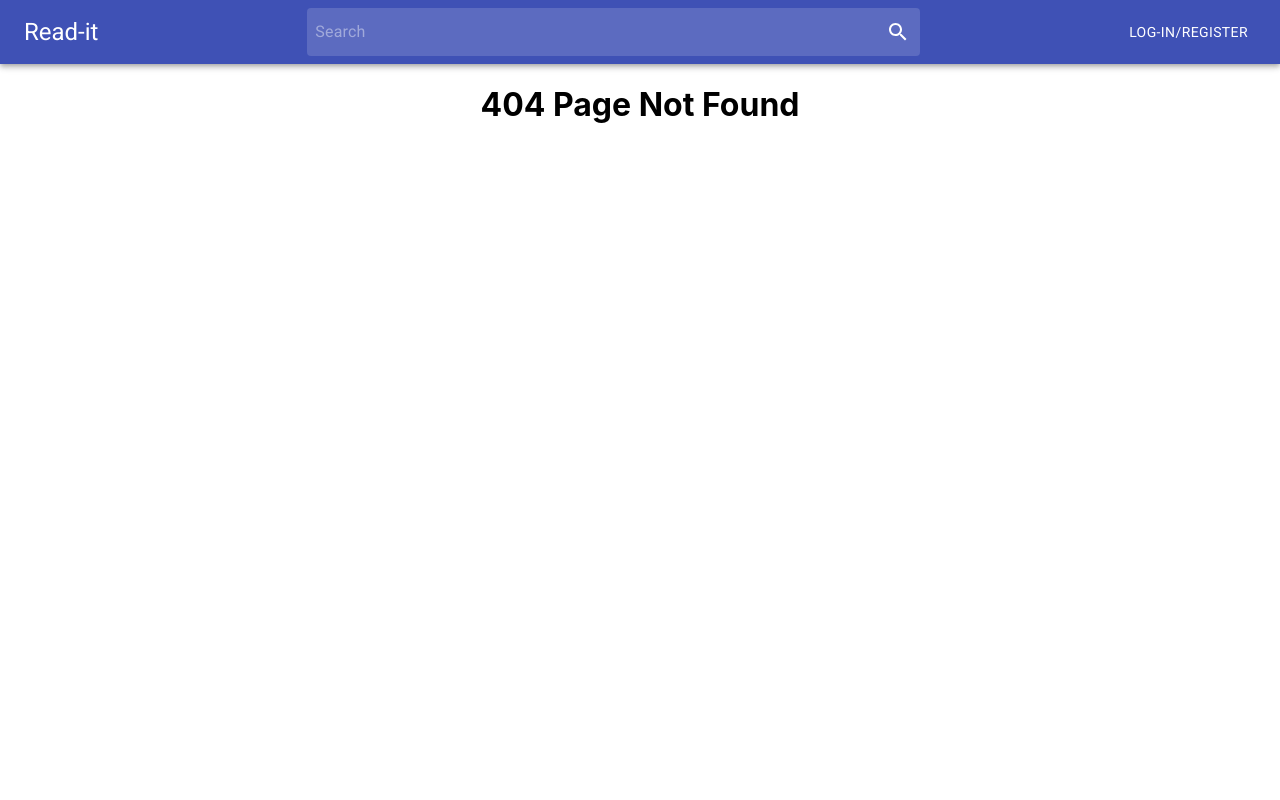
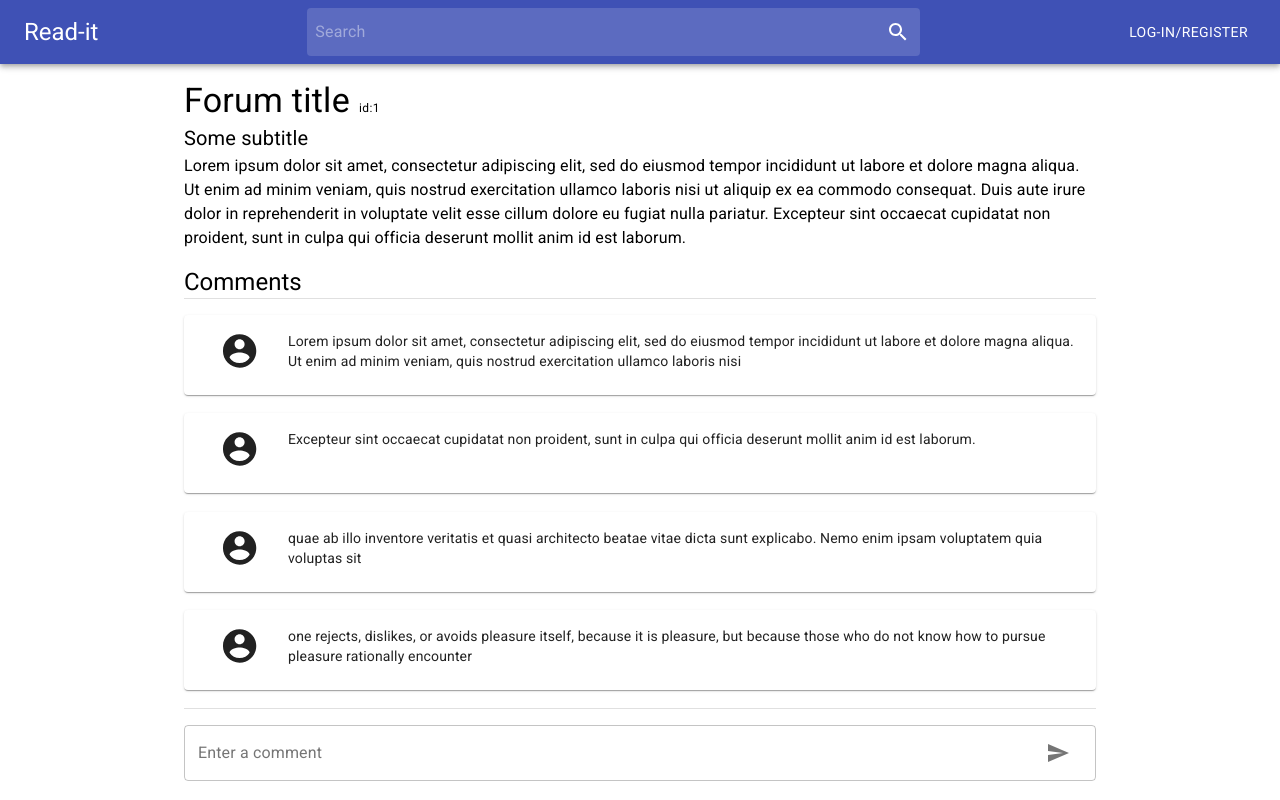
Before and after one commit to Sarthakrakhra/4177Group15Project, a React (Create React App) app: page /forum/1 in a window 1280 px wide. Before the commit this address led to /not-found. Built offline with nearby package versions, Linux system fonts and the light colour scheme.

Commit message:
Completed code

```diff
--- a/src/App.js
+++ b/src/App.js
@@ -12,6 +12,7 @@ import Search from "./Pages/Search";
 import LoginRegistration from "./Pages/LoginRegistration";
 import Navigation from "./Components/Navigation";
 import NotFound from "./Pages/NotFound";
+import ExpandedForum from "./Components/ExpandedForum";
 
 function App() {
   return (
@@ -20,10 +21,11 @@ function App() {
         <Navigation />
         <div>
           <Switch>
+            <Route path="/" component={Home} exact></Route>
+            <Route exact path={`/forum/:forumId`} component={ExpandedForum} />
+            <Route path="/forum" component={Forum}></Route>
+            <Route path="/loginRegister" component={LoginRegistration}></Route>
             <Route path="/search" component={Search}></Route>
-            <Route path="/loginRegister" component={LoginRegistration}></Route>
-            <Route path="/forum" component={Forum} exact></Route>
-            <Route path="/" component={Home} exact></Route>
             <Route path="/not-found" component={NotFound}></Route>
             <Redirect to="/not-found"></Redirect>
           </Switch>
--- a/src/CardData.js
+++ b/src/CardData.js
@@ -1,4 +1,4 @@
-const cardData = [
+let cardData = [
   "Lorem ipsum dolor sit amet, consectetur adipiscing elit, sed do eiusmod tempor incididunt ut labore et dolore magna aliqua. Ut enim ad minim veniam, quis nostrud exercitation ullamco laboris nisi ",
   "Excepteur sint occaecat cupidatat non proident, sunt in culpa qui officia deserunt mollit anim id est laborum.",
   "quae ab illo inventore veritatis et quasi architecto beatae vitae dicta sunt explicabo. Nemo enim ipsam voluptatem quia voluptas sit",
--- /dev/null
+++ b/src/Components/ExpandedForum.js
@@ -0,0 +1,108 @@
+import React, { useState } from "react";
+import { Container, Typography, makeStyles, Divider } from "@material-ui/core";
+import cardData from "../CardData";
+import CardComment from "./CardComment";
+import FormControl from "@material-ui/core/FormControl";
+import InputLabel from "@material-ui/core/InputLabel";
+import OutlinedInput from "@material-ui/core/OutlinedInput";
+import InputAdornment from "@material-ui/core/InputAdornment";
+import IconButton from "@material-ui/core/IconButton";
+import SendIcon from "@material-ui/icons/Send";
+import Tooltip from "@material-ui/core/Tooltip";
+
+const useStyles = makeStyles((theme) => ({
+  root: {
+    marginTop: "1em",
+  },
+  subtitle: {
+    fontWeight: "lighter",
+  },
+  commentSection: {
+    marginTop: "1em",
+  },
+  forumId: {
+    marginLeft: "1%",
+  },
+  enterComment: {
+    marginBottom: "1em",
+  },
+}));
+const ExpandedForum = ({ match }) => {
+  const classes = useStyles();
+  const [commentError, setCommentError] = useState(false);
+  const [comment, setComment] = useState("");
+  const [userComments, setUserComments] = useState(cardData);
+  const addToComments = () => {
+    if (!comment || comment.trim() === "") setCommentError(true);
+    else {
+      const newUserComments = [...userComments];
+      newUserComments.push(comment);
+      setUserComments(newUserComments);
+      setCommentError(false);
+      setComment("");
+    }
+  };
+
+  return (
+    <Container maxWidth="md" className={classes.root}>
+      <Typography align="left" variant="h4">
+        Forum title
+        <Typography className={classes.forumId} variant="caption">
+          id:{match.params.forumId}
+        </Typography>
+      </Typography>
+      <Typography className={classes.subtitle} align="left" variant="h6">
+        Some subtitle
+      </Typography>
+      <Typography variant="body1" align="left">
+        Lorem ipsum dolor sit amet, consectetur adipiscing elit, sed do eiusmod
+        tempor incididunt ut labore et dolore magna aliqua. Ut enim ad minim
+        veniam, quis nostrud exercitation ullamco laboris nisi ut aliquip ex ea
+        commodo consequat. Duis aute irure dolor in reprehenderit in voluptate
+        velit esse cillum dolore eu fugiat nulla pariatur. Excepteur sint
+        occaecat cupidatat non proident, sunt in culpa qui officia deserunt
+        mollit anim id est laborum.
+      </Typography>
+      <div className={classes.commentSection}>
+        <Typography align="left" variant="h5">
+          Comments
+        </Typography>
+        <Divider style={{ marginBottom: "1em" }} />
+        {userComments.map((val, key) => {
+          return <CardComment key={key} comment={val} />;
+        })}
+      </div>
+      <Divider style={{ marginBottom: "1em" }} />
+      <FormControl
+        className={classes.enterComment}
+        variant="outlined"
+        fullWidth
+      >
+        <InputLabel htmlFor="outlined-adornment-comment">
+          Enter a comment
+        </InputLabel>
+        <OutlinedInput
+          labelWidth={125}
+          multiline
+          value={comment}
+          error={commentError}
+          onChange={(event) => setComment(event.target.value)}
+          endAdornment={
+            <InputAdornment position="end">
+              <Tooltip title="Add comment">
+                <IconButton
+                  aria-label="add-comment"
+                  onClick={() => addToComments()}
+                >
+                  <SendIcon />
+                </IconButton>
+              </Tooltip>
+            </InputAdornment>
+          }
+        />
+      </FormControl>
+    </Container>
+  );
+};
+
+export default ExpandedForum;
--- a/src/Components/ForumCard.js
+++ b/src/Components/ForumCard.js
@@ -7,6 +7,7 @@ import { Typography } from "@material-ui/core";
 import cardData from "./../CardData";
 import CardComment from "./CardComment";
 import Button from "@material-ui/core/Button";
+import { Link } from "react-router-dom";
 
 const useStyles = makeStyles({
   root: {
@@ -47,7 +48,9 @@ const ForumCard = (props) => {
           {cardData.map((val, key) => {
             return <CardComment comment={val} key={key} />;
           })}
-          <ExpandButton variant="contained">Expand</ExpandButton>
+          <Link to={`/forum/${props.forumId}`}>
+            <ExpandButton variant="contained">Expand</ExpandButton>
+          </Link>
         </CardContent>
       </Card>
     </div>
--- a/src/Components/Navigation.js
+++ b/src/Components/Navigation.js
@@ -17,6 +17,7 @@ import ListItemIcon from "@material-ui/core/ListItemIcon";
 import ListItemText from "@material-ui/core/ListItemText";
 import HomeIcon from "@material-ui/icons/Home";
 import VerifiedUserIcon from "@material-ui/icons/VerifiedUser";
+import LibraryBooksIcon from "@material-ui/icons/LibraryBooks";
 
 const useStyles = makeStyles((theme) => ({
   grow: {
@@ -144,6 +145,16 @@ const Navigation = (props) => {
                 </Link>
               </ListItemText>
             </ListItem>
+            <ListItem button>
+              <ListItemIcon>
+                <LibraryBooksIcon />
+              </ListItemIcon>
+              <ListItemText>
+                <Link to="/forum" className={classes.menuLink}>
+                  Forums
+                </Link>
+              </ListItemText>
+            </ListItem>
           </List>
         </div>
       </Drawer>
--- a/src/Pages/Forum.js
+++ b/src/Pages/Forum.js
@@ -1,9 +1,28 @@
 import React from "react";
+import { Container, Typography, makeStyles } from "@material-ui/core";
+import ForumCard from "../Components/ForumCard";
+
+const useStyles = makeStyles((theme) => ({
+  root: {
+    marginTop: "1em",
+  },
+}));
 
 const Forum = (props) => {
+  const classes = useStyles();
+  const forums = [1, 2, 3, 4, 5];
   return (
     <div>
-      <h1>Forum</h1>
+      <Container maxWidth="md" className={classes.root}>
+        <Typography variant="h3" align="left">
+          Forums
+        </Typography>
+        <Container maxWidth="md">
+          {forums.map((val, key) => (
+            <ForumCard forumId={val} key={key} />
+          ))}
+        </Container>
+      </Container>
     </div>
   );
 };
--- a/src/Pages/Home.js
+++ b/src/Pages/Home.js
@@ -27,7 +27,7 @@ const Home = () => {
       <Container maxWidth="lg" className={classes.root}>
         <Container maxWidth="md">
           {searchResults.map((val, key) => (
-            <ForumCard key={key} />
+            <ForumCard forumId={val} key={key} />
           ))}
         </Container>
       </Container>
--- a/src/Pages/Search.js
+++ b/src/Pages/Search.js
@@ -46,7 +46,7 @@ const Search = (props) => {
         <Divider />
         <Container maxWidth="md">
           {searchResults.map((val, key) => (
-            <ForumCard key={key} />
+            <ForumCard forumId={val} key={key} />
           ))}
         </Container>
       </Container>
```
